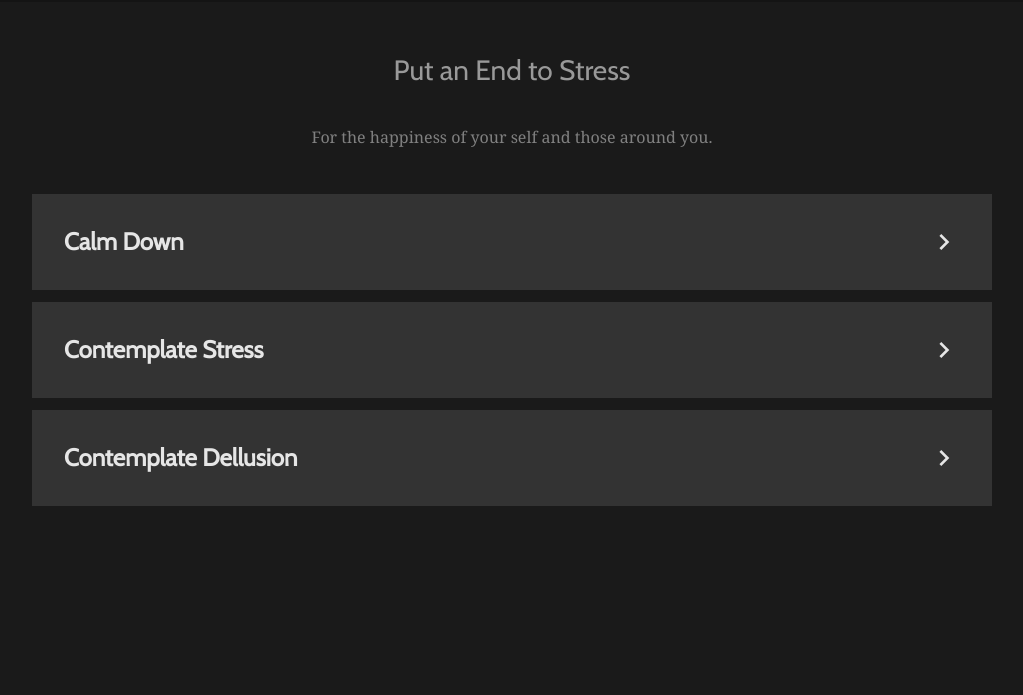
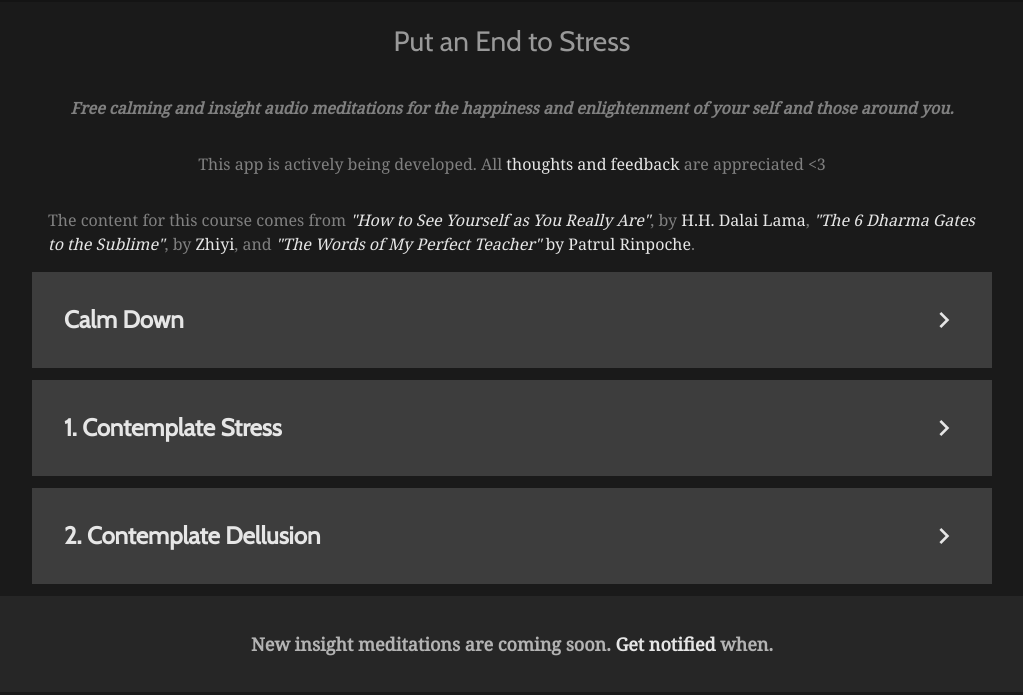
Before and after one commit to ryanallen/openmindapp, a PHP site: page / in a window 1280 px wide. Shown: the part 64-759 px from the top of the page, without its empty margins (128-1151 px from the left). Run offline with PHP 8.4, Linux system fonts and the light colour scheme.

Commit message:
context added from user feedback
"I didn't see the end game... who I will become by using it, and how I
can get there
could let you know ahead of time it's spoken audio meditation help

```diff
--- a/index.html
+++ b/index.html
@@ -23,18 +23,24 @@
     </div>
     <div class="hero">
       <h2>Put an End to Stress</h2>
-      <p class="hero__subtitle">For the happiness of your self and those around you.</p>
+      <p class="hero__subtitle">Free calming and insight audio meditations for the <em>happiness and enlightenment</em> of your self and those around you.</p>
+      <p class="hero__p">This app is actively being developed. All <a href="https://goo.gl/forms/B8sHlSTY5dOv5Jv32" target="_blank"> thoughts and feedback</a> are appreciated <3 </p>
+      <p class="hero__p">The content for this course comes from <a href="https://en.wikipedia.org/wiki/How_to_See_Yourself_as_You_Really_Are" target="_blank"><em>"How to See Yourself as You Really Are"</em></a>, by <a href="https://en.wikipedia.org/wiki/14th_Dalai_Lama" target="_blank"> H.H. Dalai Lama</a>, <a href="http://www.kalavinka.org/kp_book_pages/sgs_book_page.htm" target="_blank"> <em>"The 6 Dharma Gates to the Sublime"</em></a>, by <a href="https://en.wikipedia.org/wiki/Zhiyi" target="_blank"> Zhiyi</a>, and <a href="https://en.wikipedia.org/wiki/Patrul_Rinpoche" target="_blank"><em>"The Words of My Perfect Teacher"</em> by <a href="https://en.wikipedia.org/wiki/Patrul_Rinpoche" target="_blank"> Patrul Rinpoche</a>.
+      </p>
     </div>
     <div class="button__group">
       <a class="button" href="meditations/calm-down.html">
         <h3 class="button__text">Calm Down</h3><i class="material-icons button__icon">keyboard_arrow_right</i>
       </a>
       <a class="button" href="meditations/cause-of-stress.html">
-        <h3 class="button__text">Contemplate Stress</h3><i class="material-icons button__icon">keyboard_arrow_right</i>
+        <h3 class="button__text">1. Contemplate Stress</h3><i class="material-icons button__icon">keyboard_arrow_right</i>
       </a>
       <a class="button" href="meditations/delusion.html">
-        <h3 class="button__text">Contemplate Dellusion</h3><i class="material-icons button__icon">keyboard_arrow_right</i>
+        <h3 class="button__text">2. Contemplate Dellusion</h3><i class="material-icons button__icon">keyboard_arrow_right</i>
       </a>
+      <div class="notification">
+        <h4>New insight meditations are coming soon. <a href="https://goo.gl/forms/BtDY5ejU9WH5JE953" target="_blank"> Get notified</a> when.</h4>
+      </div>
     </div>
       <script>
         (function(i,s,o,g,r,a,m){i['GoogleAnalyticsObject']=r;i[r]=i[r]||function(){
--- a/style/mind.css
+++ b/style/mind.css
@@ -50,6 +50,11 @@
   font-size: 24px;
   line-height: 28px; }
 
+h4 {
+  font-family: 'Noto Serif', san-serif;
+  font-size: 18px;
+  line-height: 24px; }
+
 p, ol {
   font-family: 'Noto Serif', serif;
   font-size: 16px;
@@ -88,7 +93,7 @@
   max-width: 960px;
   margin: 0 auto 12px auto;
   color: white;
-  background-color: #333333;
+  background-color: #3d3d3d;
   -webkit-align-items: center;
   -ms-flex-align: center;
   align-items: center;
@@ -201,7 +206,28 @@
 
 .hero__subtitle {
   margin: 16px;
+  font-style: italic;
+  font-weight: bold;
   text-align: center; }
+
+.hero__p {
+  margin: 16px; }
+
+.notification {
+  display: -webkit-flex;
+  display: -ms-flexbox;
+  display: flex;
+  min-height: 96px;
+  width: 100%;
+  margin: 0 auto 12px auto;
+  color: #b3b3b3;
+  background-color: #262626;
+  -webkit-justify-content: center;
+  -ms-flex-pack: center;
+  justify-content: center;
+  -webkit-align-items: center;
+  -ms-flex-align: center;
+  align-items: center; }
 
 .top-bar {
   display: -webkit-flex;
--- a/style/mind.scss
+++ b/style/mind.scss
@@ -28,6 +28,7 @@
 $c19:hsl(0,0,15);
 $c20:hsl(0,0,20);
 	$c20_5:hsla(0,0,20,.5);
+$c22:hsl(0,0,22);
 $c24:hsl(0,0,24);
 $c28:hsl(0,0,28);
 $c30:hsl(0,0,30);
@@ -43,7 +44,7 @@
 $c100:hsl(0,0,100);
 
 ///
-$button-color: $c20;
+$button-color: $c24;
 $max-screen-width: 960px;
 $top-bar__height: 64px; /// sets the height of the top bar
 
@@ -68,4 +69,5 @@
 @import	'partials/mind_button';
 @import	'partials/mind_flexboxes';
 @import 'partials/mind_hero';
+@import	'partials/mind_notification';
 @import	'partials/mind_top-bar';
--- a/style/partials/_mind_hero.scss
+++ b/style/partials/_mind_hero.scss
@@ -15,5 +15,12 @@
 
 .hero__subtitle {
 	margin: 16px;
+	font-style: italic;
+	font-weight: bold;
 	text-align: center;
 }
+
+.hero__p {
+	margin: 16px;
+
+}
--- /dev/null
+++ b/style/partials/_mind_notification.scss
@@ -0,0 +1,11 @@
+.notification {
+  display: flex;
+	min-height: 96px;
+  width: 100%; /// important for chrome
+	margin: 0 auto 12px auto;
+  color: $c70;
+  background-color: $c15;
+  justify-content: center;
+  align-items: center;
+  ///box-shadow: 0 6px 0 0 $c08;
+}
--- a/style/partials/_mind_type.scss
+++ b/style/partials/_mind_type.scss
@@ -20,6 +20,12 @@
 	line-height: 28px;
 }
 
+h4 {
+	font-family: 'Noto Serif', san-serif; ///font set with fallback
+	font-size: 18px; ///dynamic text size set to 4% of viewport height
+	line-height: 24px;
+}
+
 p {
 	font-family: 'Noto Serif', serif; ///font set with fallback
 	font-size: 16px; ///dynamic text size set to 4% of viewport height
```
Also changed, not shown: 1 other file.
